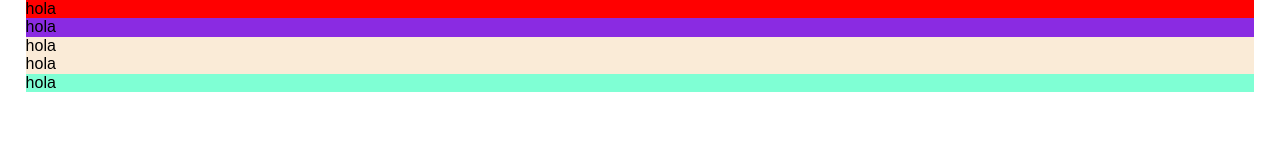
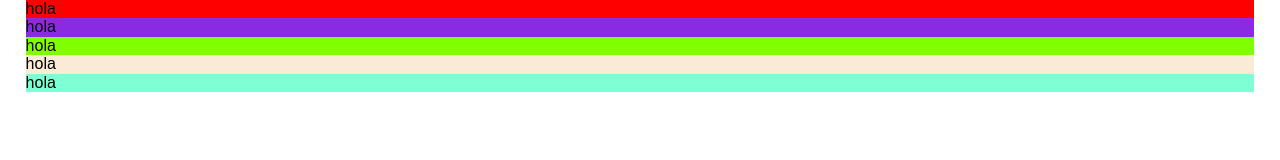
Before and after one commit to maximo14/web-desing-practice, a plain HTML site: page web-desing-1/html/flexbox.html in a window 1280 px wide. Drawn offline with Linux system fonts and the light colour scheme.

Commit message:
update flexbox.html

```diff
--- a/web-desing-1/html/flexbox.html
+++ b/web-desing-1/html/flexbox.html
@@ -1,4 +1,3 @@
-
 <!DOCTYPE html>
 <html>
 <head>
@@ -13,10 +12,8 @@
    <div class="contenedor">
         <header class="cabecera">hola</header>
         <aside class="barra-lateral"> hola </aside>
-        <section class="seccion">
-            <article class="articulo">hola</article>
-            <article class="articulo">hola</article>
-        </section>
+        <section class="seccion">hola </section>
+        <article class="articulo">hola</article>
         <footer class="pie-pag"> hola </footer>
    </div>
 </body>
```
